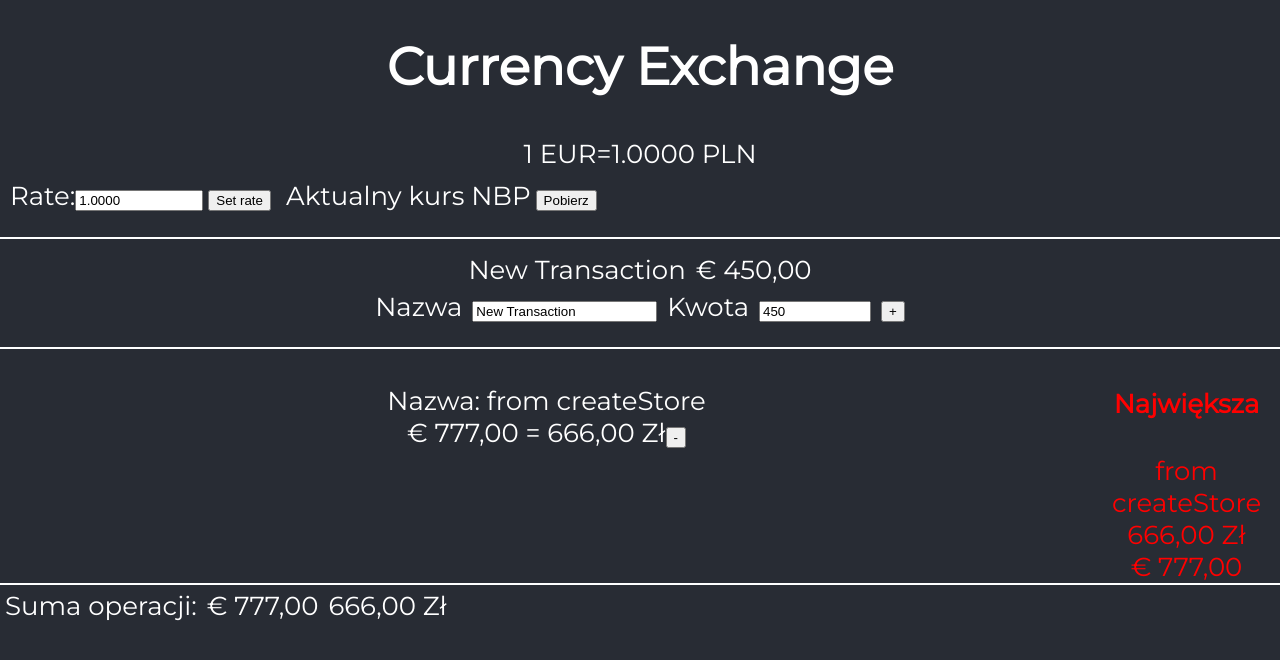
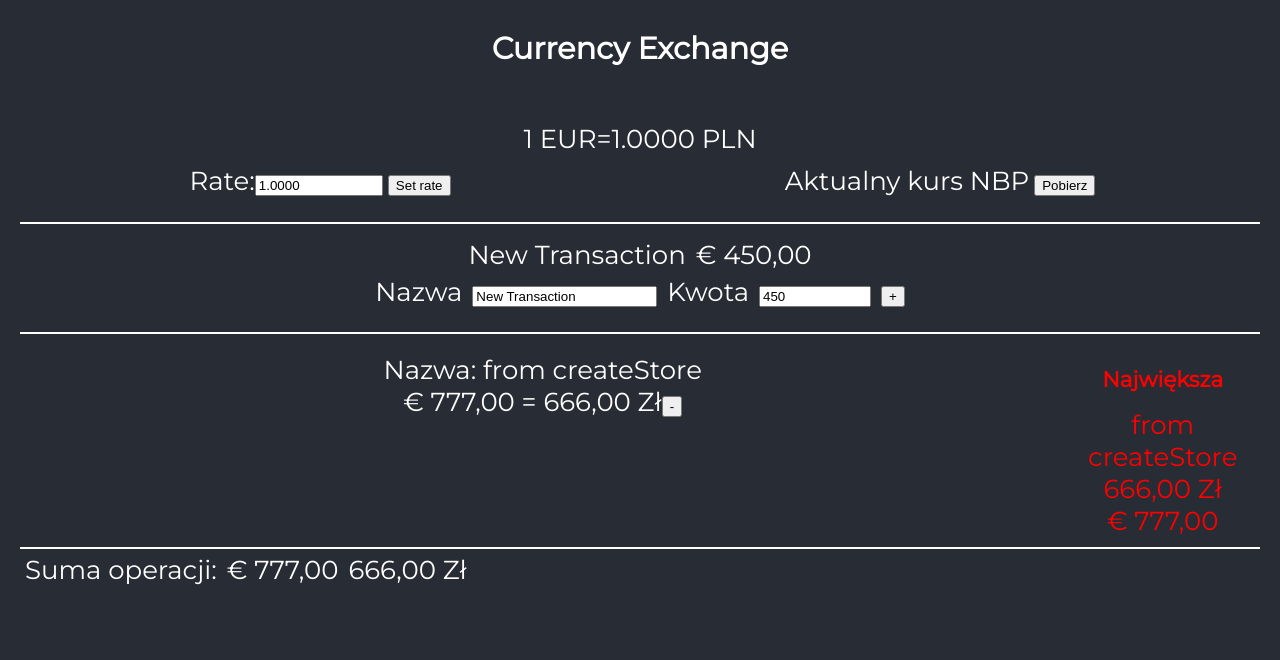
Before and after one commit to jurisportfolio/currency-board, a React (Create React App) app: page / in a window 1280 px wide. Shown: the top 660 px of the page. Built offline with nearby package versions, Linux system fonts and the light colour scheme; no server answers.

Commit message:
Add currency format

```diff
--- a/src/App.js
+++ b/src/App.js
@@ -1,16 +1,16 @@
-import React from 'react';
+import React from "react";
 
-import './App.css';
-import Dashboard from './components/DashboardComponent';
+import "./App.css";
+import Dashboard from "./components/DashboardComponent";
 
 function App() {
 	return (
 		<div className="App">
 			<header className="App-header">
-      <h1>Currency Exchange</h1>
+				<h3>Currency Exchange</h3>
 			</header>
 			<main>
-      <Dashboard/>
+				<Dashboard />
 			</main>
 		</div>
 	);
--- a/src/components/DashboardComponent.js
+++ b/src/components/DashboardComponent.js
@@ -1,26 +1,25 @@
-import React from 'react';
-import styled from 'styled-components';
-import { connect } from 'react-redux';
+import React from "react";
+import styled from "styled-components";
+import { connect } from "react-redux";
 
-import ExRateComponent from './ExRateComponent/ExRateComponent';
-import NewTransactionComponent from './NewTransactionComponent/NewTransactionComponent';
-import TransactionsDisplayComponent from './TransactionsDisplayComponent/TransactionsDisplayComponent';
-import BiggestTransComponent from './TransactionsDisplayComponent/BiggestTransDisplayComponent';
-import TransSumComponent from './TransSumComponent/TransSumComponent'
+import ExRateComponent from "./ExRateComponent/ExRateComponent";
+import NewTransactionComponent from "./NewTransactionComponent/NewTransactionComponent";
+import TransactionsDisplayComponent from "./TransactionsDisplayComponent/TransactionsDisplayComponent";
+import BiggestTransComponent from "./TransactionsDisplayComponent/BiggestTransDisplayComponent";
+import TransSumComponent from "./TransSumComponent/TransSumComponent";
 
 const StyledDashboard = styled.div`
-
-`
+	margin: 10px;
+	padding: 10px;
+`;
 
 const StyledTransactionPanel = styled.div`
 	display: flex;
 	flex-direction: row;
 	border-bottom: solid 2px white;
-
-`
+`;
 
 class DashboardComponent extends React.Component {
-
 	render() {
 		return (
 			<StyledDashboard>
@@ -34,8 +33,8 @@ class DashboardComponent extends React.Component {
 
 				<TransSumComponent />
 			</StyledDashboard>
-    )
+		);
 	}
 }
 
-export default connect()(DashboardComponent)
+export default connect()(DashboardComponent);
--- a/src/components/ExRateComponent/ExRateComponent.js
+++ b/src/components/ExRateComponent/ExRateComponent.js
@@ -17,6 +17,7 @@ const childrenStyle = css`
 const StyledSetter = styled.div`
 	display: flex;
 	flex-direction: row;
+	justify-content: space-around;
 	${childrenStyle}
 `;
 
--- a/src/components/TransactionsDisplayComponent/BiggestTransDisplayComponent.js
+++ b/src/components/TransactionsDisplayComponent/BiggestTransDisplayComponent.js
@@ -1,11 +1,21 @@
 import React from "react";
-import styled from "styled-components";
+import styled, { css } from "styled-components";
 import { connect } from "react-redux";
 import { createSelector } from "reselect";
 import { currencyFormat } from "../../utilities/currencyFormat";
 
+const children = css`
+	h5 {
+		margin-block-start: 0.8em;
+		margin-block-end: 0.8em;
+	}
+`;
+
 const StyledBiggestTrans = styled.div`
 	color: red;
+	margin: 10px 0;
+	padding: 0 5px;
+	${children}
 `;
 
 const BiggestTransComponent = ({ biggestTransaction }) => {
@@ -16,7 +26,7 @@ const BiggestTransComponent = ({ biggestTransaction }) => {
 	// amountEUR = "€ " + amountEUR.toFixed(2).toString();
 	return (
 		<StyledBiggestTrans>
-			<h4>Największa</h4>
+			<h5>Największa</h5>
 			<label>{name}</label>
 			<br />
 			<label>{amountPLN}</label>
--- a/src/components/TransactionsDisplayComponent/TransactionsDisplayComponent.js
+++ b/src/components/TransactionsDisplayComponent/TransactionsDisplayComponent.js
@@ -1,16 +1,25 @@
 import React from "react";
 import { connect } from "react-redux";
-import styled from "styled-components";
+import styled, { css } from "styled-components";
 
 import { removeTransaction } from "../../utilities/actions";
 import { currencyFormat } from "../../utilities/currencyFormat";
 
+const ulChildren = css`
+	li {
+		padding: 10px 0;
+	}
+`;
+
 const StyledTransactionsDisplayComponent = styled.ul`
 	width: 100%;
 	padding: 5px 0 15px 0;
-	margin-bottom: 5px;
+	margin-bottom: 5px 0;
+	margin-block-start: 0;
 
 	list-style: none;
+
+	${ulChildren}
 `;
 
 const TransactionsDisplayComponent = ({
--- a/src/index.css
+++ b/src/index.css
@@ -4,9 +4,12 @@
 
 body {
   margin: 0;
-  font-family: "Montserrat", -apple-system, BlinkMacSystemFont,  "Segoe UI", "Roboto", "Oxygen",
+  font-family: "Montserrat", -apple-system, BlinkMacSystemFont, "Segoe UI", "Roboto", "Oxygen",
     "Ubuntu", "Cantarell", "Fira Sans", "Droid Sans", "Helvetica Neue",
     sans-serif;
+  font-size: 14px;
   -webkit-font-smoothing: antialiased;
   -moz-osx-font-smoothing: grayscale;
+
+
 }
--- a/src/utilities/currencyFormat.js
+++ b/src/utilities/currencyFormat.js
@@ -1,6 +1,4 @@
 export const currencyFormat = (num, cur) => {
-	console.log("num: ", num);
-	console.log("num: ", typeof num);
 	num = num
 		.toFixed(2)
 		.replace(".", ",")
--- a/src/utilities/fetchRate.js
+++ b/src/utilities/fetchRate.js
@@ -1,24 +1,28 @@
-import { fetchRateBegin,
+import {
+	fetchRateBegin,
 	setRate,
 	fetchRateCurrencyError,
-         fetchRateFailure } from './actions';
+	fetchRateFailure
+} from "./actions";
 
-const NBP_QUERY = 'http://api.nbp.pl/api/exchangerates/rates/a/eur?format=json';
+const NBP_QUERY = "http://api.nbp.pl/api/exchangerates/rates/a/eur?format=json";
 
 export const fetchRate = () => {
-  return(
-    dispatch => {
+	return dispatch => {
 		dispatch(fetchRateBegin());
 		return fetch(NBP_QUERY)
+			.then(res => (!res.ok ? alert("Brak połączenia z NBP") : res))
 			.then(res => res.json())
 			.then(json => {
 				if (json.code === "EUR") {
-            dispatch(setRate(json.rates[0].mid))
+					dispatch(setRate(json.rates[0].mid));
 				} else {
-            dispatch(fetchRateCurrencyError(json.code))
+					dispatch(fetchRateCurrencyError(json.code));
 				}
 			})
-        .catch(error => dispatch(fetchRateFailure(error)))
-    }
-  )
-}
+			.catch(
+				() => alert("Brak połączenia z NBP")
+				// dispatch(fetchRateFailure(error))
+			);
+	};
+};
```
Lines whose indentation alone changed are shown as unchanged.
